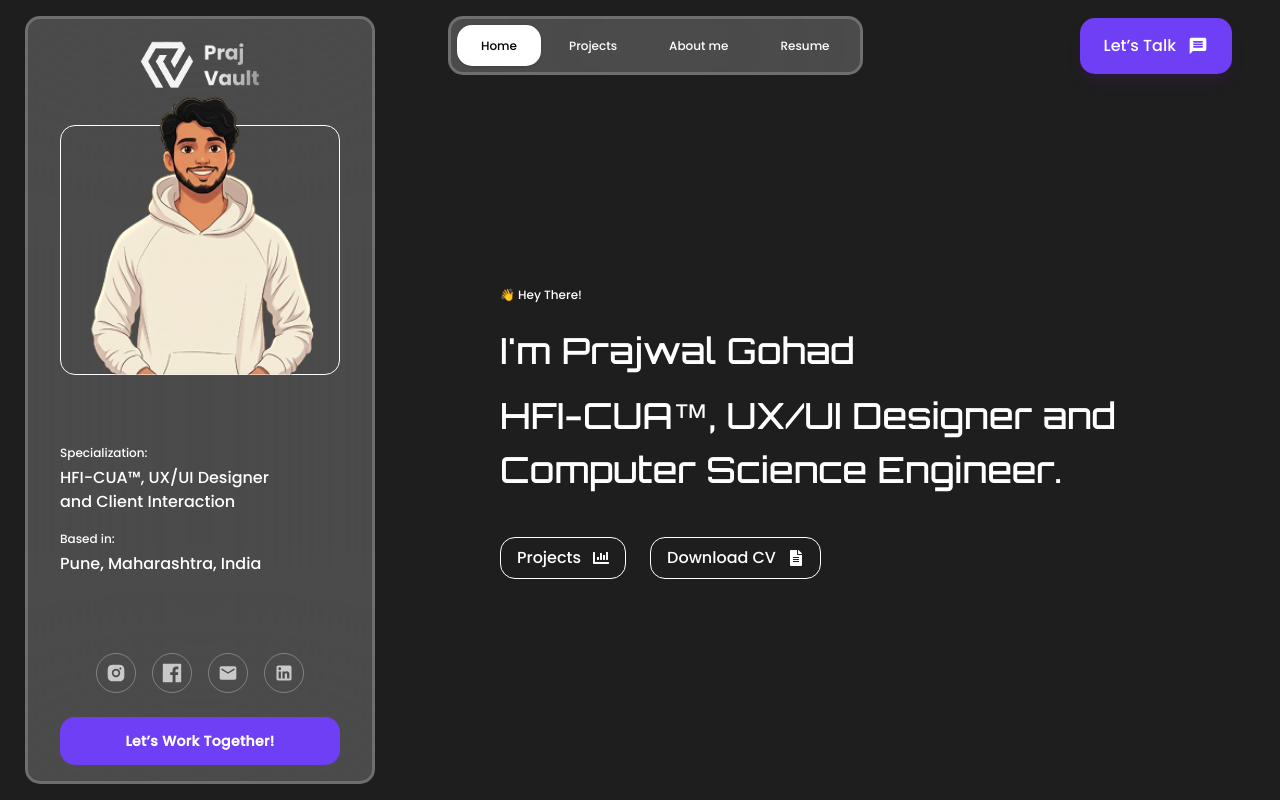
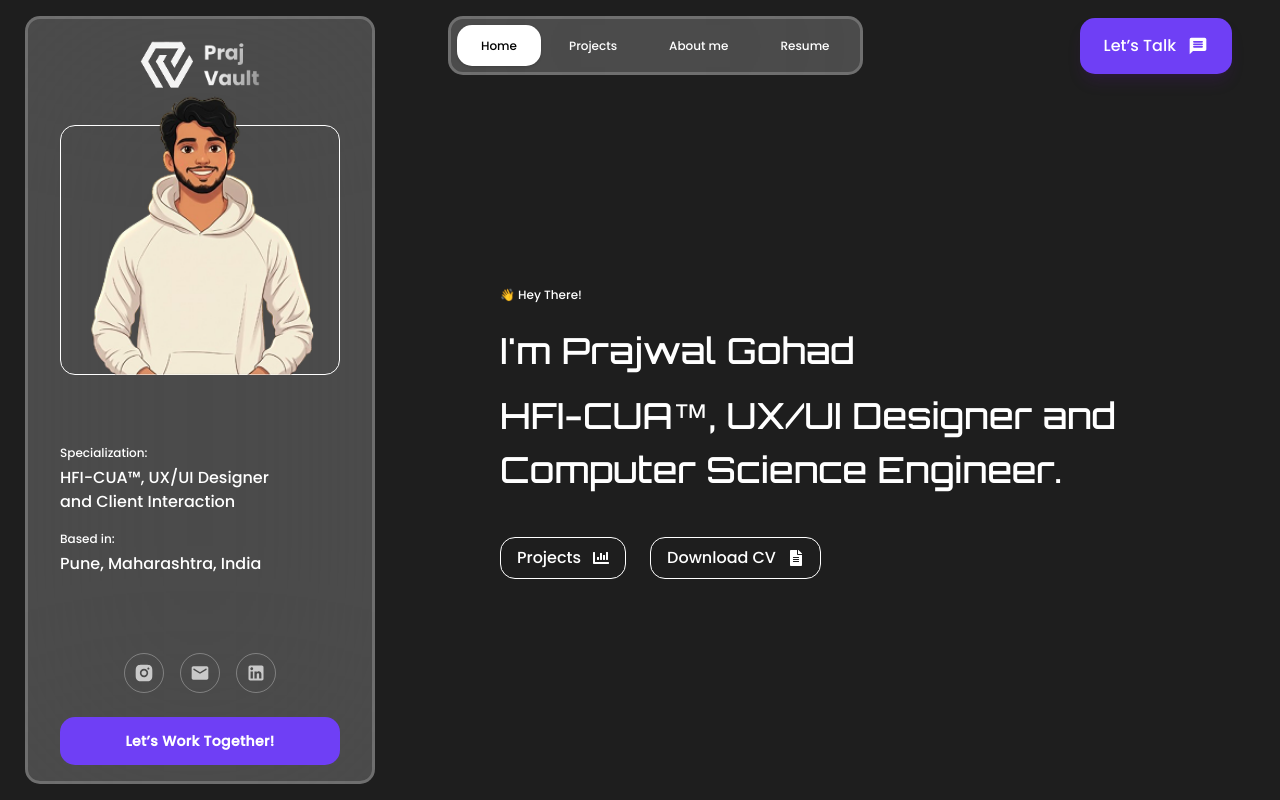
Before and after one commit to omghatol/prajwal-portfolio, a Next.js app: page / in a window 1280 px wide. Shown: the top 800 px of the page. Built offline with nearby package versions, Linux system fonts and the light colour scheme.

Commit message:
updated social media links

```diff
--- a/components/Sidebar.jsx
+++ b/components/Sidebar.jsx
@@ -8,25 +8,19 @@ const socialLinks = [
     {
         id: 1,
         icon: "/icons/instagram.svg",
-        href: "https://www.instagram.com/yourusername",
+        href: "https://www.instagram.com/rudra_gohad07?igsh=MWFhNm1mdGllNGRsOA==",
         alt: "Instagram"
     },
     {
         id: 2,
-        icon: "/icons/facebook.svg",
-        href: "https://www.facebook.com/yourusername",
-        alt: "Facebook"
+        icon: "/icons/email.svg",
+        href: "mailto:rudragohad51@gmail.com",
+        alt: "Email"
     },
     {
         id: 3,
-        icon: "/icons/email.svg",
-        href: "mailto:your@email.com",
-        alt: "Email"
-    },
-    {
-        id: 4,
         icon: "/icons/linkedin.svg",
-        href: "https://www.linkedin.com/in/yourusername",
+        href: "https://www.linkedin.com/in/prajwal-gohad-hfi-cua%E2%84%A2-b51401248/",
         alt: "LinkedIn"
     }
 ];
```
